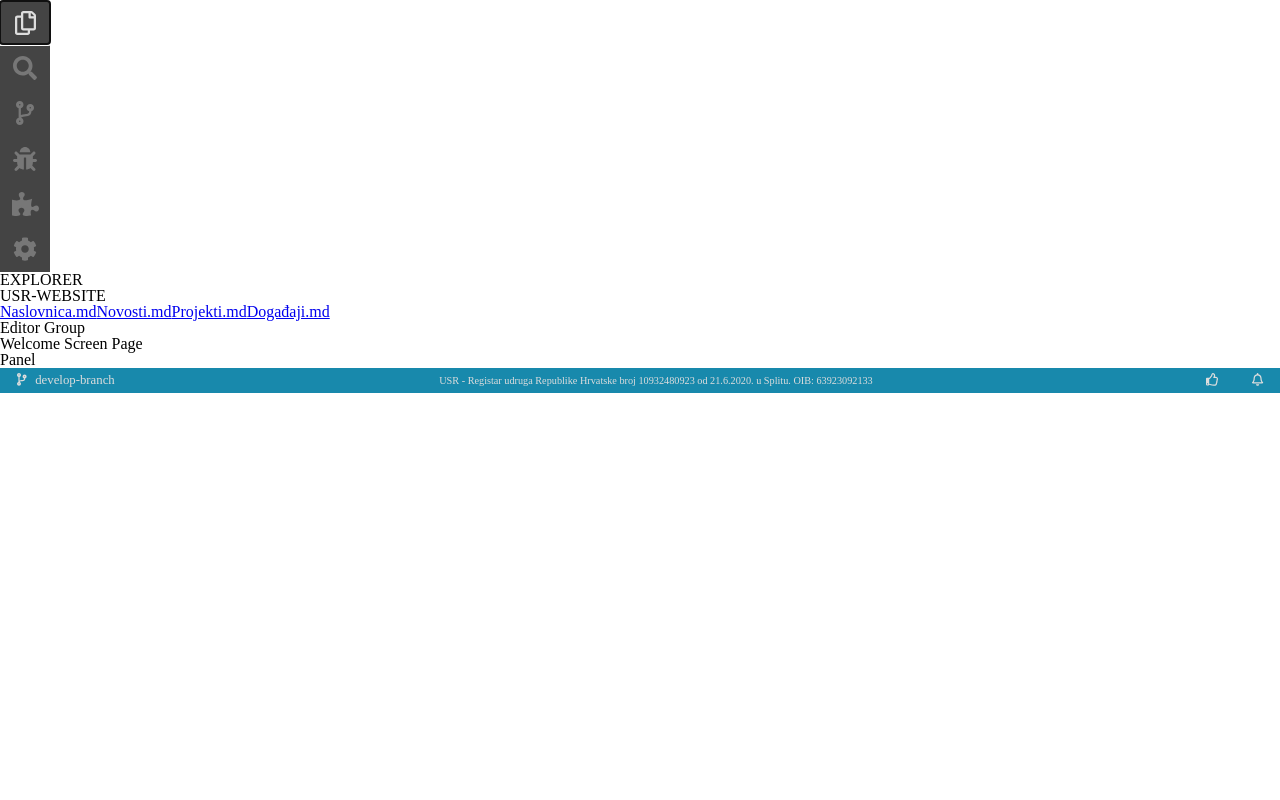
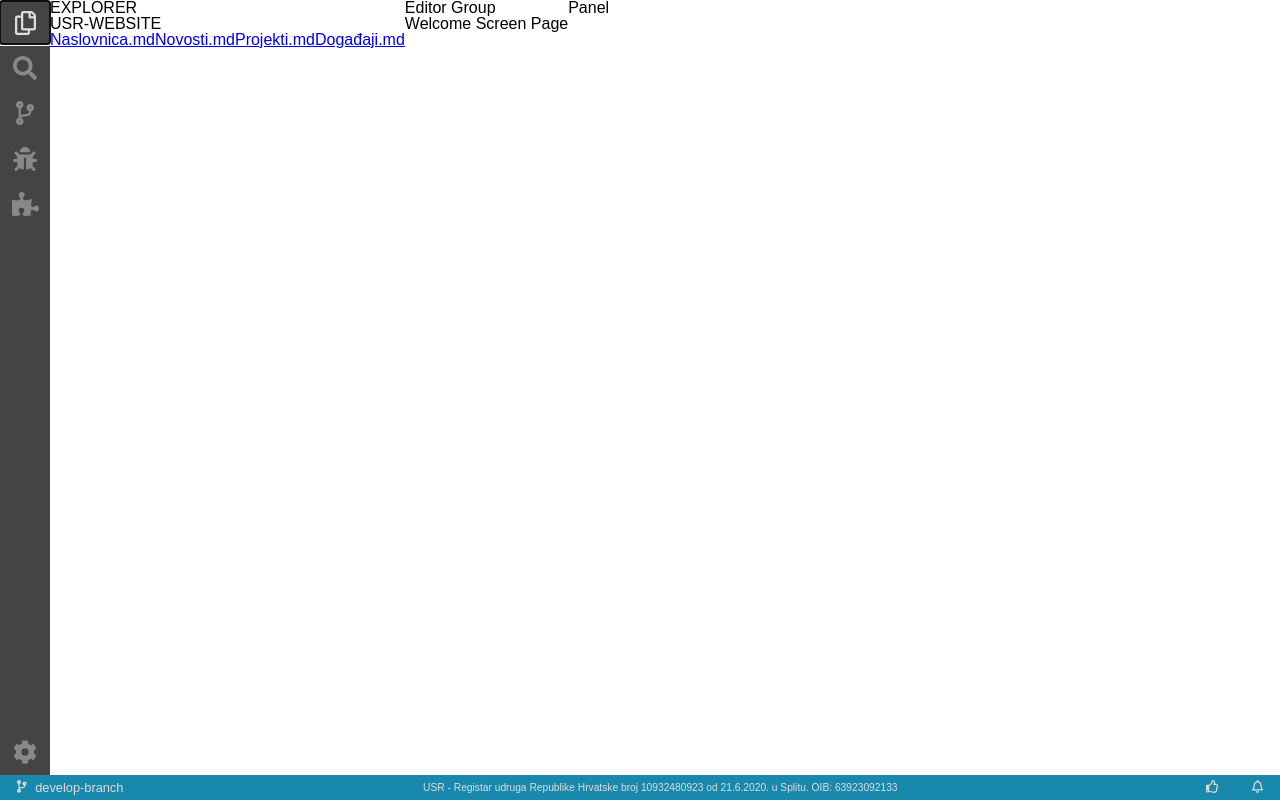
Before and after one commit to Udruga-Studenata-Racunalstva/usr-website, a React (Create React App) app: page / in a window 1280 px wide. Built offline with nearby package versions, Linux system fonts and the light colour scheme.

Commit message:
👷 Restructure App component and "components/styles"

```diff
--- a/src/components/App.jsx
+++ b/src/components/App.jsx
@@ -8,7 +8,8 @@ import EditorArea from './EditorArea'
 
 function App () {
   return (
-    <div>
+		<div className="flex-column">
+			<div class="flex-row flex-row--content">
 				{/* Aside */}
 				<ActivityBar />
 				<SideBar />
@@ -16,9 +17,12 @@ function App () {
 				{/* Main */}
 				<EditorArea />
 				<Panel />
+			</div>
 
+			<div className="flex-row flex-row--footer">
 				{/* Footer */}
 				<StatusBar />
+			</div>
 		</div>
   )
 }
--- a/src/components/app.scss
+++ b/src/components/app.scss
@@ -1,3 +1,7 @@
+// Helpers and theme styles
+@use 'styles/theme';
+@use 'styles/mixins';
+
 // Resets
 @use 'reset';
 
@@ -16,8 +20,18 @@
 @use 'pages/News';
 @use 'pages/Page404';
 
+
 #root {
 	width: 100vw;
 	height: 100vh;
 	overflow: hidden;
+	font-family: theme.$font;
 }
+
+.flex-row--content {
+	height: 100%;
+}
+
+.flex-row--footer {
+	height: StatusBar.$footer-height;
+}
--- a/src/components/shared/StatusBar/_index.scss
+++ b/src/components/shared/StatusBar/_index.scss
@@ -1,9 +1,5 @@
 @use '../../styles' as *;
 $footer-height: 25px;
-
-.flex-row--footer {
-	height: $footer-height;
-}
 
 .footer {
 	width: 100%;
--- a/src/components/styles/_mixins.scss
+++ b/src/components/styles/_mixins.scss
@@ -22,7 +22,9 @@
 	.flex-#{$direction} {
 		display: flex;
 		flex-direction: $direction;
-		height: 100%;
+		@if $direction == column {
+			height: 100%;
+		}
 		@if $direction == row {
 			width: 100%;
 		}
--- a/src/components/styles/_theme.scss
+++ b/src/components/styles/_theme.scss
@@ -11,11 +11,11 @@ $bg-color-5: #666 !default;
 $bg-color-footer-1: #1889ac !default;
 $bg-color-footer-2: #4ba8c4 !default;
 $font-color: #ddd !default;
-$link-color: #777 !default;
+$link-color: #888 !default;
 $active-link-color: #ddd !default;
 
 $font: 'Arial', monospace;
 $code-font: 'Consolas', 'Comic Sans MS', monospace;
 
-$bold: 500;
-$extra-bold: 700;
+$bold: 600;
+$extra-bold: 800;
```
Lines whose indentation alone changed are shown as unchanged.
